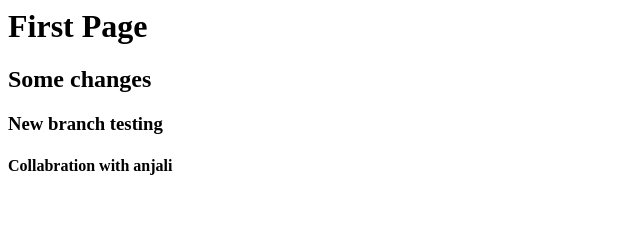
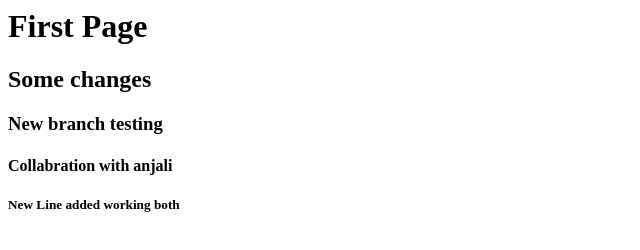
Before and after one commit to rahulagarwal88/gitPractice, a plain HTML site: page index.html in a window 1280 px wide. Shown: the whole page, without its empty margins (0-640 px from the left). Drawn offline with Linux system fonts and the light colour scheme.

Commit message:
change in index page

```diff
--- a/index.html
+++ b/index.html
@@ -2,3 +2,4 @@
 <h2>Some changes</h2>
 <h3>New branch testing</h3>
 <h4>Collabration with anjali</h4>
+<h5>New Line added working both</h5>
```
